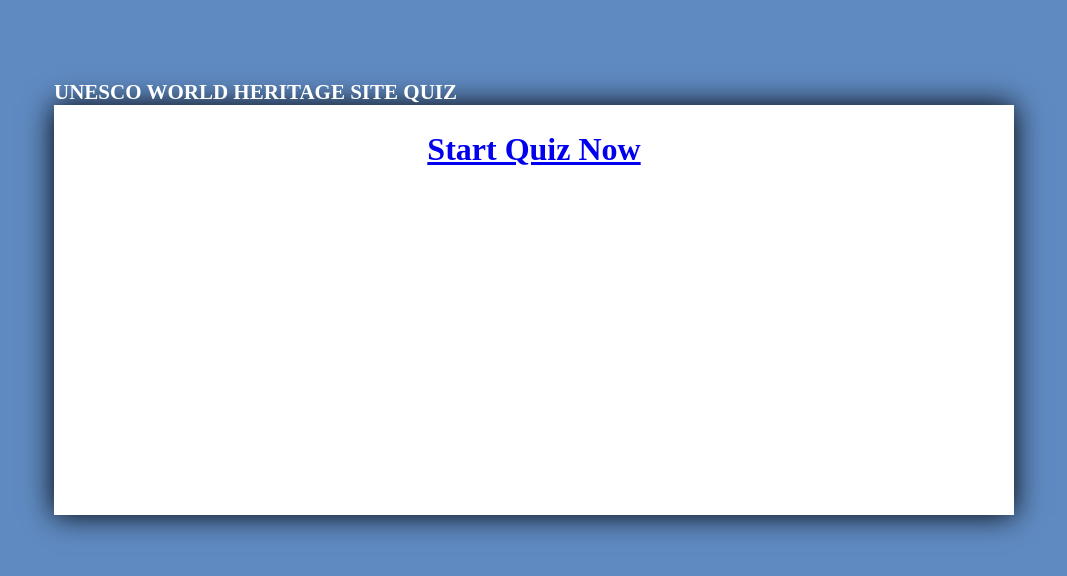
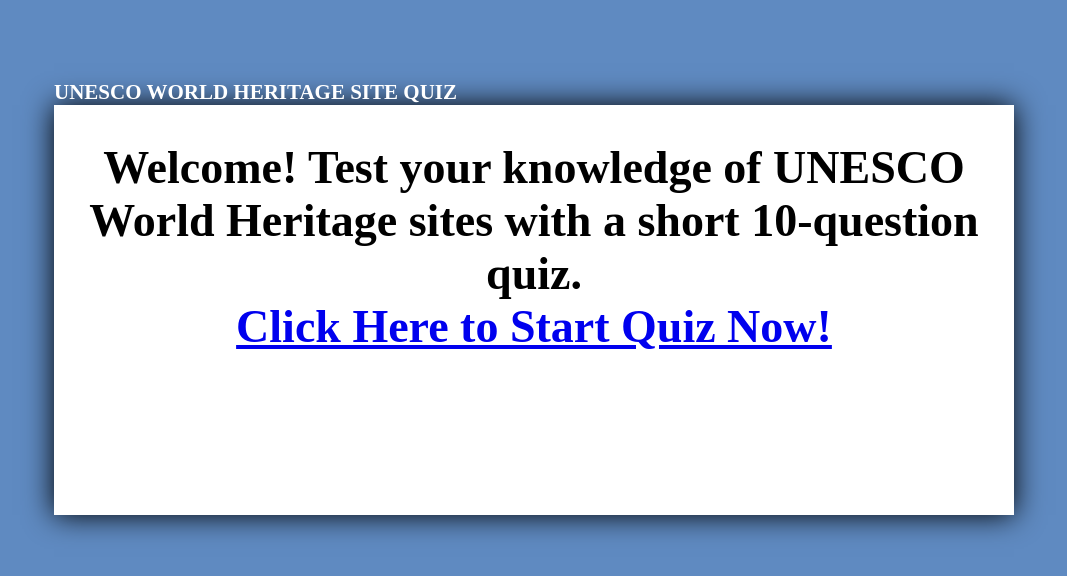
Before and after one commit to kcmoffat/unesco, a Django app: page / in a window 1280 px wide. Shown: the top 576 px of the page, without its empty margins (106-1173 px from the left). Run offline with Django 3.2, Linux system fonts and the light colour scheme; data that the repository does not hold is empty.

Commit message:
added styling to home page and text

```diff
--- a/html_templates/django/templates/unesco/index.html
+++ b/html_templates/django/templates/unesco/index.html
@@ -16,12 +16,12 @@
         <div id="content_wrapper">
 		    {% if returning %}
 		        {% if current_question %}
-		            <h1 align="center">Welcome Back!  </p><a href="/quiz/{{current_question}}/question/">Resume Quiz</a></h1>
+		            <h1>Welcome Back!  </br><a href="/quiz/{{current_question}}/question/">Resume Quiz</a></h1>
                 {% else %}
-                    <h1 align="center">Welcome Back!  </p><a href="/quiz/{{quiz_id}}/new_question/">Resume Quiz</a></h1>
+                    <h1>Welcome Back!  </br><a href="/quiz/{{quiz_id}}/new_question/">Resume Quiz</a></h1>
                 {% endif %}
 		    {% else %}
-		        <h1 align="center"><a href="/quiz/new_quiz/">Start Quiz Now</a></h1>
+		        <h1>Welcome!  Test your knowledge of UNESCO World Heritage sites with a short 10-question quiz.</br><a href="/quiz/new_quiz/">Click Here to Start Quiz Now!</a></h1>
 	        {% endif %}
         </div>
     </div>
--- a/quiz/static/css/styles.css
+++ b/quiz/static/css/styles.css
@@ -23,6 +23,12 @@ body{
     box-shadow: 0px 0px 28px #000000;
     moz-box-shadow: 0px 0px 28px #000000;
     webkit-box-shadow: 0px 0px 28px #000000;
+}
+
+#content_wrapper h1{
+    text-align: center;
+    vertical-align: middle;
+    font-size: 46px;
 }
 
 #left_column{
```
